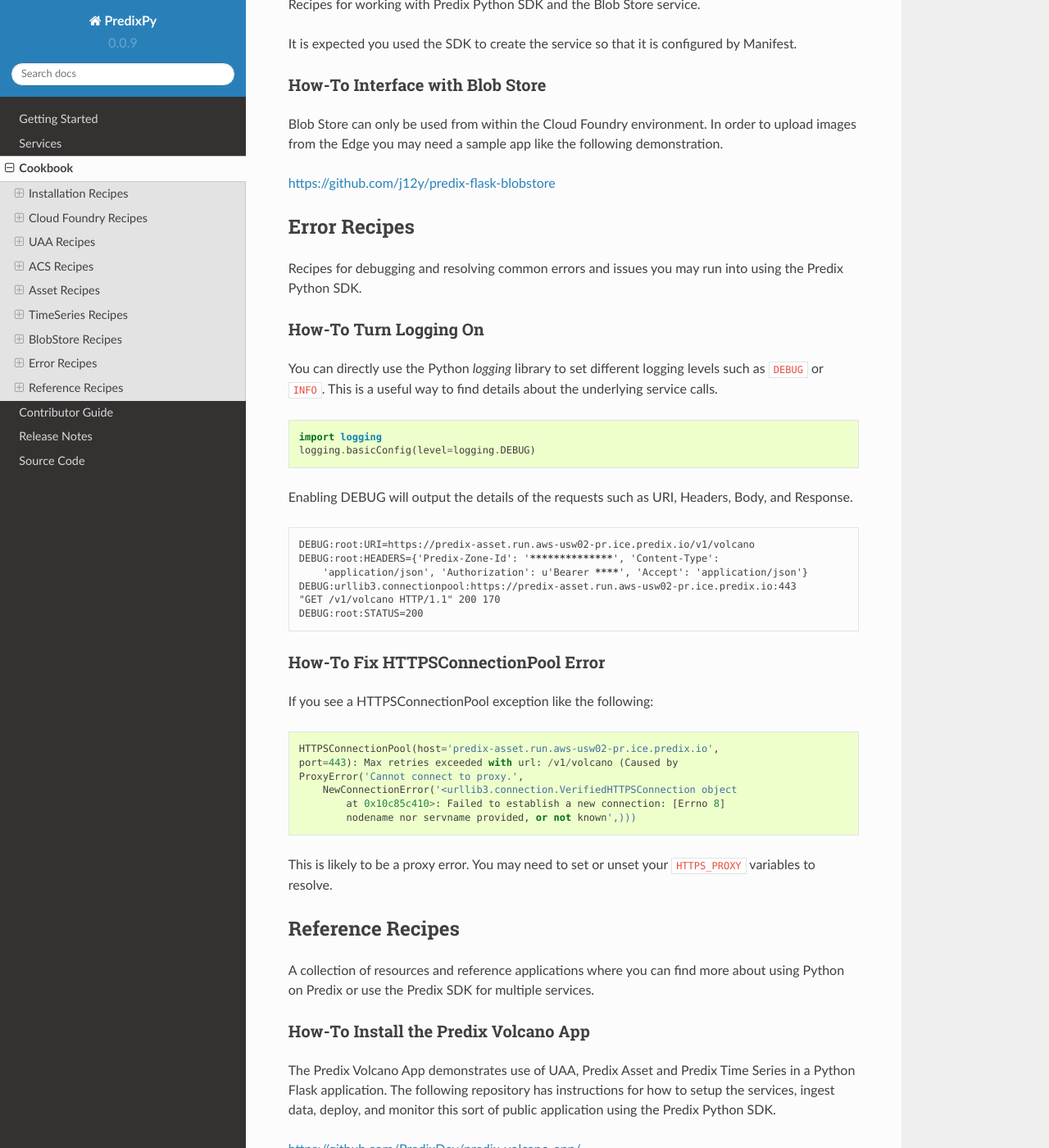
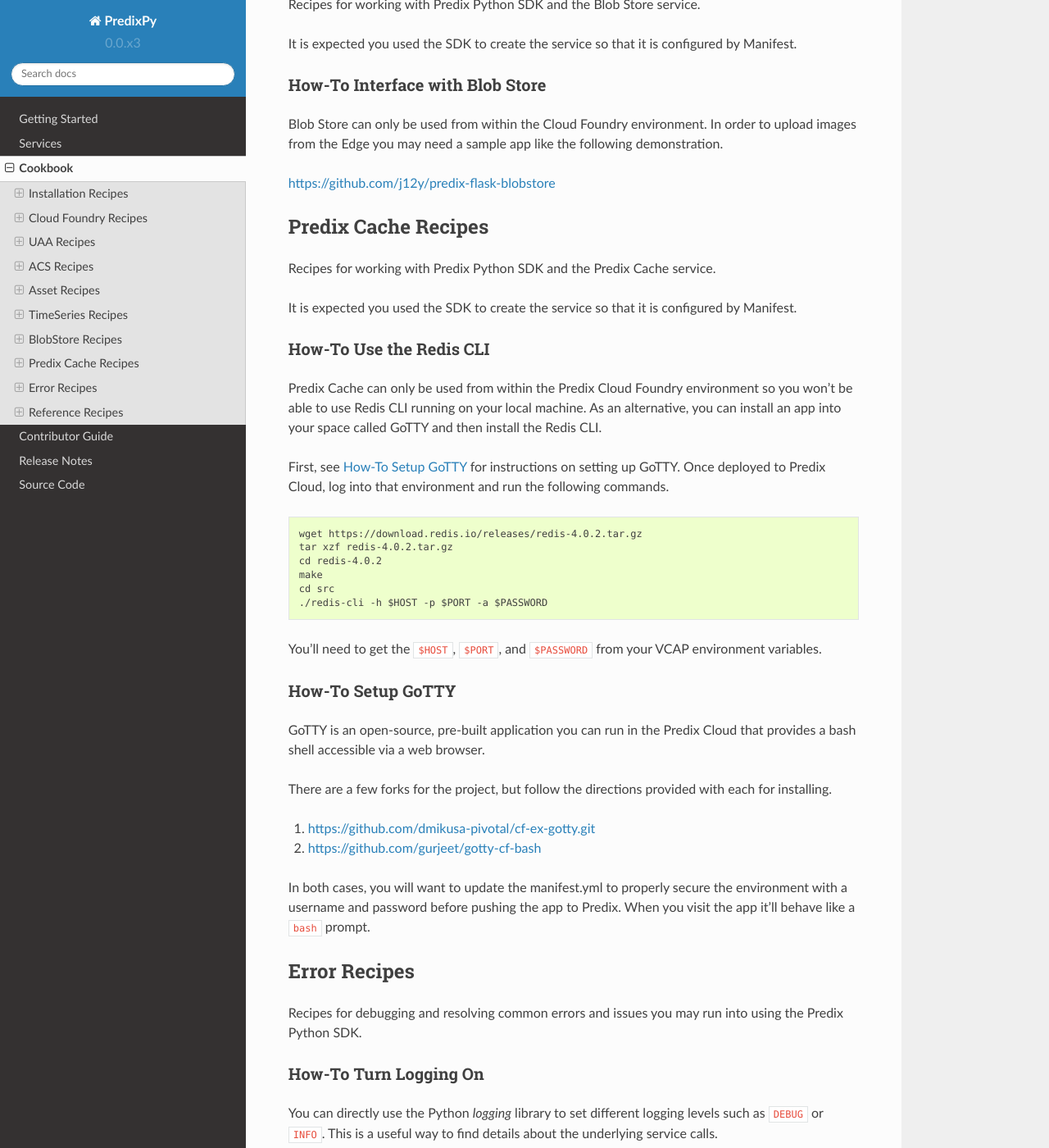
Before and after one commit to PredixDev/predixpy, a Sphinx documentation site: the page built from docs/cookbook/index.rst, in a window 1280 px wide and 1400 px high, scrolled down 9251 px. Shown: the whole window at 82% size. Built offline with Sphinx 7.4.7 and the Read the Docs theme 2.0.0, drawn with Linux system fonts in a browser that asks for light colours.

Commit message:
Support for Predix Cache

```diff
--- /dev/null
+++ b/docs/cookbook/cache.inc
@@ -0,0 +1,52 @@
+
+.. _cache-cookbook:
+
+Predix Cache Recipes
+--------------------
+
+Recipes for working with Predix Python SDK and the Predix Cache service.
+
+It is expected you used the SDK to create the service so that it is configured
+by Manifest.
+
+How-To Use the Redis CLI
+........................
+
+Predix Cache can only be used from within the Predix Cloud Foundry environment
+so you won't be able to use Redis CLI running on your local machine.  As an
+alternative, you can install an app into your space called GoTTY and then
+install the Redis CLI.
+
+First, see :ref:`gotty-setup` for instructions on setting up GoTTY.  Once
+deployed to Predix Cloud, log into that environment and run the following
+commands.
+
+::
+
+    wget https://download.redis.io/releases/redis-4.0.2.tar.gz
+    tar xzf redis-4.0.2.tar.gz
+    cd redis-4.0.2
+    make
+    cd src
+    ./redis-cli -h $HOST -p $PORT -a $PASSWORD
+
+You'll need to get the ``$HOST``, ``$PORT``, and ``$PASSWORD`` from your VCAP
+environment variables.
+
+.. _gotty-setup:
+
+How-To Setup GoTTY
+..................
+
+GoTTY is an open-source, pre-built application you can run in the Predix Cloud
+that provides a bash shell accessible via a web browser.
+
+There are a few forks for the project, but follow the directions provided with
+each for installing.
+
+1. https://github.com/dmikusa-pivotal/cf-ex-gotty.git
+2. https://github.com/gurjeet/gotty-cf-bash
+
+In both cases, you will want to update the manifest.yml to properly secure the
+environment with a username and password before pushing the app to Predix.
+When you visit the app it'll behave like a ``bash`` prompt.
--- a/docs/cookbook/index.rst
+++ b/docs/cookbook/index.rst
@@ -12,5 +12,6 @@
 .. include:: asset.inc
 .. include:: timeseries.inc
 .. include:: blobstore.inc
+.. include:: cache.inc
 .. include:: errors.inc
 .. include:: references.inc
--- a/docs/services/index.rst
+++ b/docs/services/index.rst
@@ -17,5 +17,6 @@
 .. include:: asset.inc
 .. include:: timeseries.inc
 .. include:: blobstore.inc
+.. include:: cache.inc
 .. include:: logging.inc
 .. include:: weather.inc
--- a/requirements.txt
+++ b/requirements.txt
@@ -7,4 +7,5 @@
 websocket>=0.2.1
 websocket-client>=0.40.0
 boto3>=1.4.4
-cryptography==2.0.3
+cryptography>=2.0.3
+redis>=2.10.6
```
Also changed, not shown: README.md (deleted, +0 -67 lines), README.rst (added, +76 -0 lines), docs/services/cache.inc (added, +41 -0 lines), setup.py (+9 -5 lines), 7 other files.
